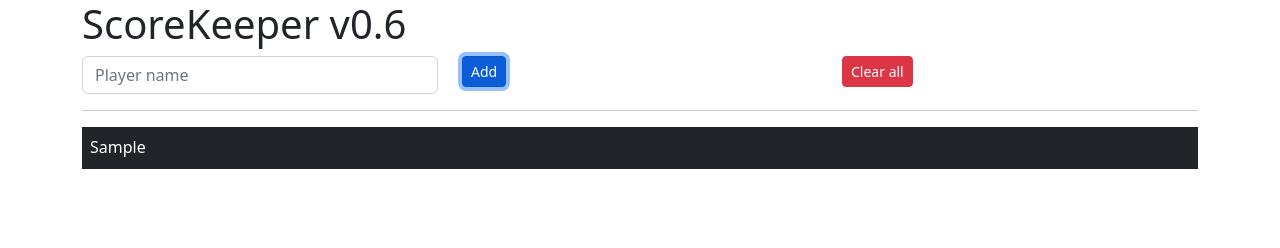
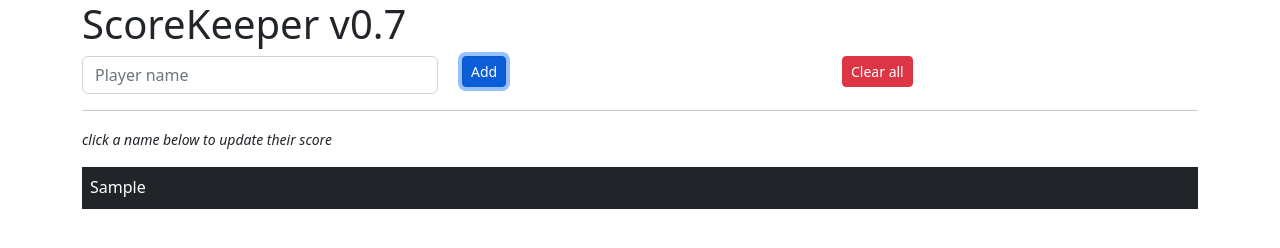
Before and after one commit to jwdafoe/scoreKeeper, a plain HTML site: page index.html in a window 1280 px wide. Both pictures are taken after typing "Sample" into the empty fields and a click on the button "Add". Drawn offline with nearby package versions, Linux system fonts and the light colour scheme.

Commit message:
instructions
added instruction text

```diff
--- a/index.html
+++ b/index.html
@@ -24,6 +24,7 @@
 			</form>
 
 			<hr>
+			<p id="instructions"><small><i>click a name below to update their score</i></small></p>
 			<table class="table table-striped-columns">
 				<thead>
 					<tr class="table-dark table-sm" id="names"> </tr>
--- a/scoreKeeper.js
+++ b/scoreKeeper.js
@@ -2,9 +2,12 @@
 
 //JQUERY EVENT HANDLERS
 $(document).ready(function() {
+	$("#instructions").hide();
+
 	$("#playerForm").on("submit", function(e) {
 		scoreManager.scoreSheet.addPlayer($("#newPlayer")[0].value);
 		$("#newPlayer")[0].value = null;
+		$("#instructions").show();
 	});
 	$("#names").on("click", function(e) {
 		const name = e.target.textContent;
@@ -81,4 +84,4 @@ const manageUiDisplay = (function() { //IMEDIATELY INVOKED MODULE THAT EXPOSES '
 })();
 
 //MAIN EXECUTION BEGINS HERE
-document.getElementById('pageTitle').innerHTML += ' v0.6';
+document.getElementById('pageTitle').innerHTML += ' v0.7';
```
